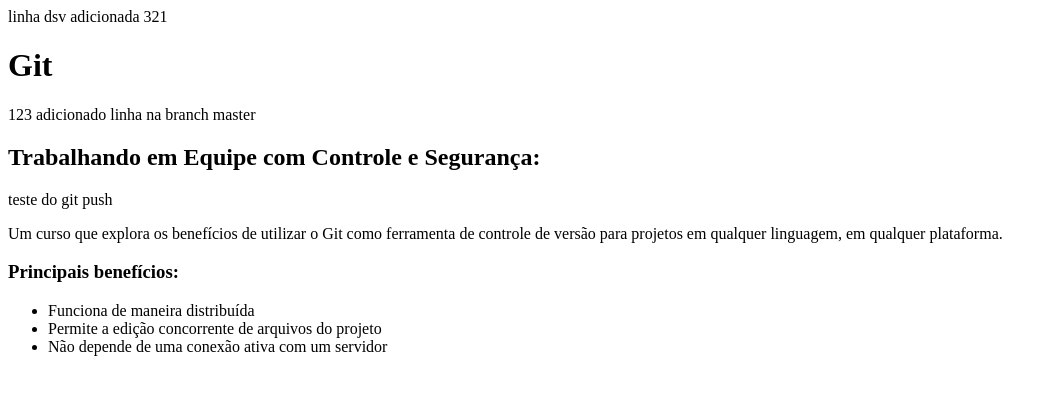
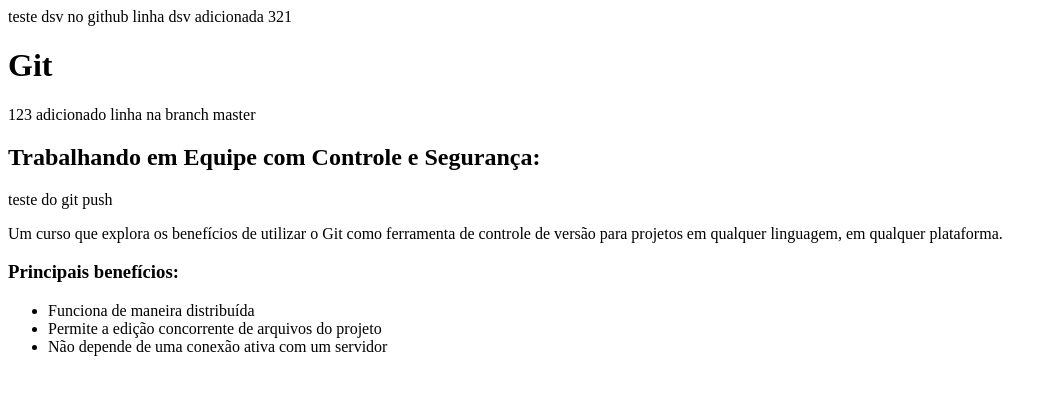
Before and after one commit to marcosfausto/curso-git, a plain HTML site: page index.html in a window 1280 px wide. Shown: the whole page, without its empty margins (0-1057 px from the left). Drawn offline with Linux system fonts and the light colour scheme.

Commit message:
Update index.html

```diff
--- a/index.html
+++ b/index.html
@@ -2,6 +2,7 @@
     <head>
     </head>
     <body>
+	teste dsv no github
 	linha dsv adicionada
         321
         <h1>Git</h1>
```
